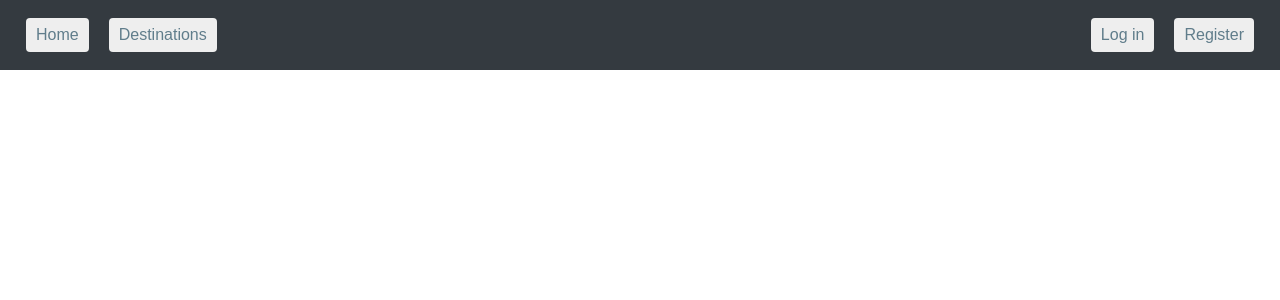
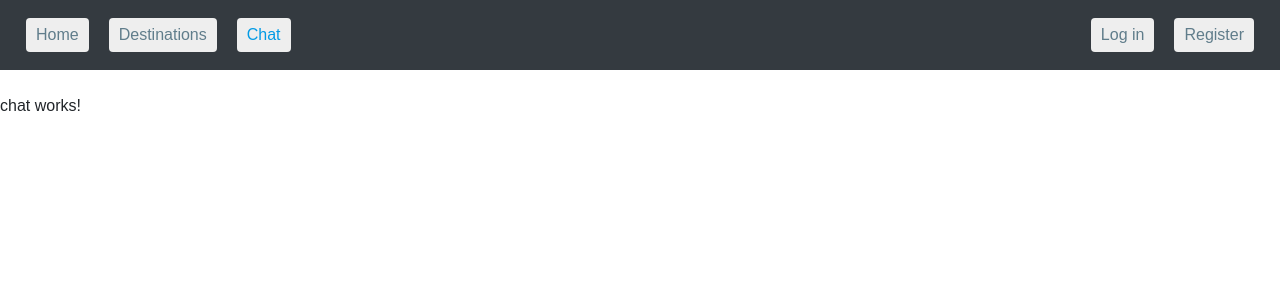
Before and after one commit to Haico27/Angular2_multi, an Angular app: page /chat in a window 1280 px wide. Before the commit this address led to /. Shown: the top 300 px of the page. Built offline with nearby package versions, Linux system fonts and the light colour scheme.

Commit message:
add chatcomponent and route

```diff
--- a/src/app/app-routing.module.ts
+++ b/src/app/app-routing.module.ts
@@ -7,12 +7,14 @@ import { DestinationDetailComponent }  from './components/destination-detail/des
 import { HomeComponent } from './components/home/home.component';
 import { RegisterComponent } from './components/register/register.component';
 import { LoginComponent } from './components/login/login.component';
+import { ChatComponent } from './components/chat/chat.component';
 
 const routes: Routes = [
   { path: '', redirectTo: 'home', pathMatch: 'full' },
   { path: 'home', component: HomeComponent },
   { path: 'destination/:id', component: DestinationDetailComponent },
   { path: 'destinations', component: DestinationsComponent },
+  { path: 'chat', component: ChatComponent },
   { path: 'register', component: RegisterComponent },
   { path: 'login', component: LoginComponent }
 ];
--- a/src/app/app.module.ts
+++ b/src/app/app.module.ts
@@ -27,6 +27,7 @@ import { WeatherCurrentDescriptionComponent } from './components/weather-current
 import { WeatherLocationComponent } from './components/weather-location/weather-location.component';
 import { WeatherIconComponent } from './components/weather-icon/weather-icon.component';
 import { WeatherCurrentTemperatureComponent } from './components/weather-current-temperature/weather-current-temperature.component';
+import { ChatComponent } from './components/chat/chat.component';
 
 
 @NgModule({
@@ -44,7 +45,8 @@ import { WeatherCurrentTemperatureComponent } from './components/weather-current
     WeatherCurrentDescriptionComponent,
     WeatherLocationComponent,
     WeatherIconComponent,
-    WeatherCurrentTemperatureComponent
+    WeatherCurrentTemperatureComponent,
+    ChatComponent
   ],
   imports: [
     BrowserModule,
--- /dev/null
+++ b/src/app/components/chat/chat.component.html
@@ -0,0 +1,3 @@
+<p>
+  chat works!
+</p>
--- /dev/null
+++ b/src/app/components/chat/chat.component.ts
@@ -0,0 +1,15 @@
+import { Component, OnInit } from '@angular/core';
+
+@Component({
+  selector: 'app-chat',
+  templateUrl: './chat.component.html',
+  styleUrls: ['./chat.component.css']
+})
+export class ChatComponent implements OnInit {
+
+  constructor() { }
+
+  ngOnInit() {
+  }
+
+}
--- a/src/app/components/navigation/navigation.component.html
+++ b/src/app/components/navigation/navigation.component.html
@@ -4,6 +4,8 @@
       routerLinkActive="active">Home</a>
     <a routerLink="/destinations"
       routerLinkActive="active">Destinations</a>
+    <a routerLink="/chat"
+      routerLinkActive="active">Chat</a>
   </div>
   <div *ngIf="!currentUser" class="justify-content-end">
     <a routerLink="/login"
```
Also changed, not shown: src/app/components/chat/chat.component.css (added), 2 other files (tests, documents, lock files or other folders).
